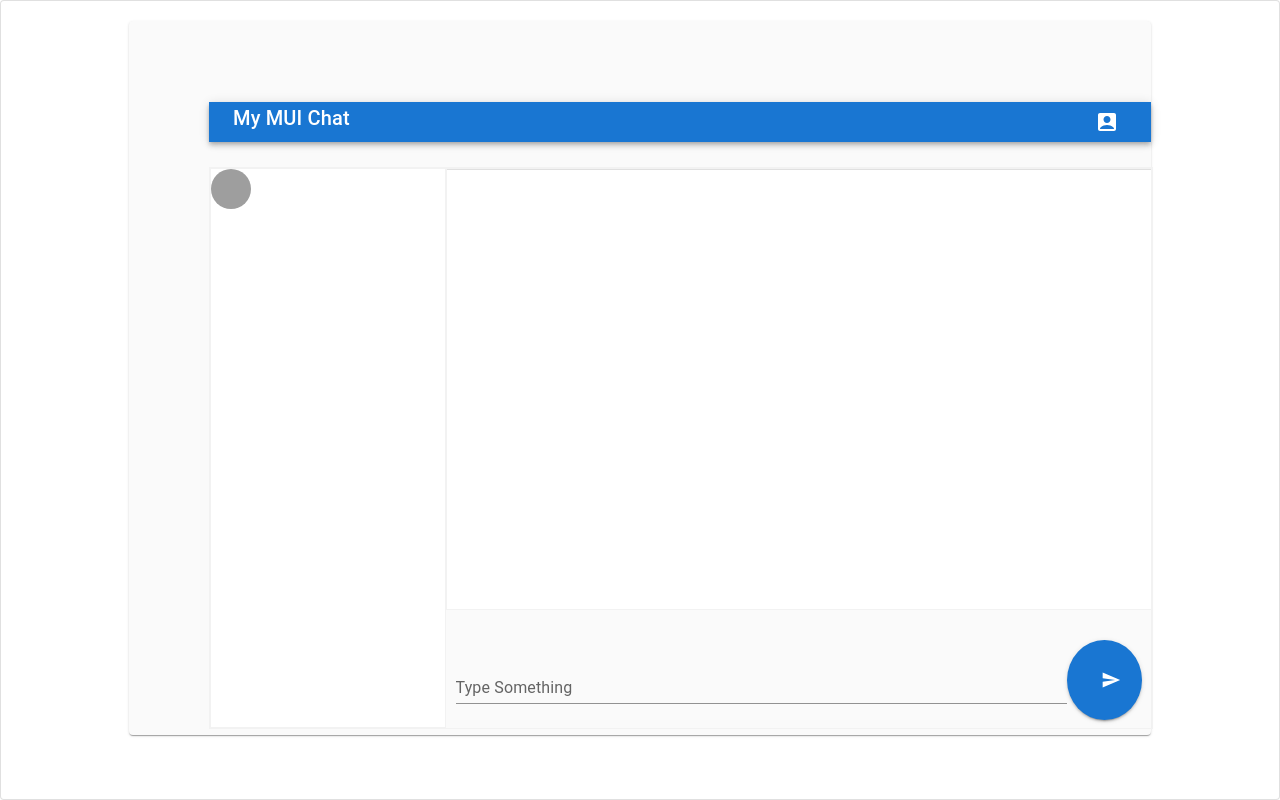
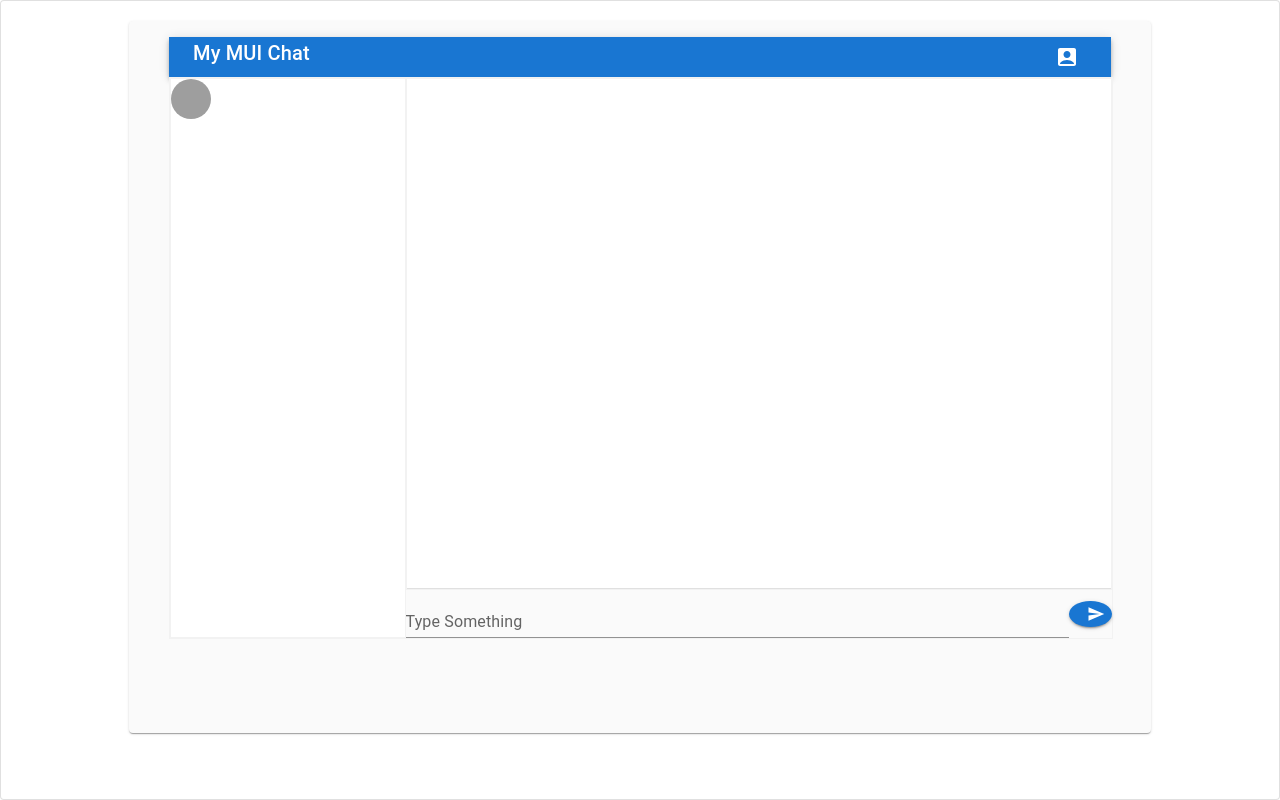
Before and after one commit to MAG1980/ReactJS_Base, a React (Create React App) app in the folder lesson3/: page / in a window 1280 px wide. Built offline with nearby package versions, Linux system fonts and the light colour scheme; grey boxes are pictures that could not be loaded.

Commit message:
Поправил вызуальное отображение формы

```diff
--- a/lesson3/src/App.js
+++ b/lesson3/src/App.js
@@ -3,7 +3,6 @@ import uniqid from "uniqid";
 import { React, useState, useEffect } from "react";
 import Message from "./Message";
 import { Layout } from "./Components/Layout";
-import { Header } from "./Components/Header";
 import { Avatar, Box, Paper, TextField, Divider, Button } from "@mui/material";
 import SendIcon from "@mui/icons-material/Send";
 
@@ -64,6 +63,7 @@ function App() {
           backgroundColor: "background.second",
           display: "flex",
           flexDirection: "column",
+          height: "85vh",
           p: 2,
         }}
       >
@@ -72,7 +72,6 @@ function App() {
             border: " 1px solid border",
           }}
         >
-          <Header />
           <Box
             sx={{
               border: " 1px solid",
@@ -92,11 +91,19 @@ function App() {
             >
               <Avatar alt="Cindy Baker" src="/static/images/avatar/3.jpg" />
             </Box>
-            <Box>
+            <Box
+              sx={{
+                display: "flex",
+                flexDirection: "column",
+              }}
+            >
               <Box
                 sx={{
+                  display: "flex",
+                  flexDirection: "column",
+                  justifyContent: "end",
+                  flexGrow: 1,
                   overflow: "hidden",
-                  height: "55vh",
                   border: " 1px solid",
                   borderColor: "border.myBorder",
                   backgroundColor: "background.main",
@@ -105,7 +112,7 @@ function App() {
                 <Box
                   sx={{
                     display: "flex",
-                    flexDirection: "column-reverse",
+                    flexDirection: "column",
                     alignItems: "start",
                   }}
                 >
@@ -119,8 +126,6 @@ function App() {
                 sx={{
                   display: "flex",
                   alignItems: "center",
-                  p: "10px",
-                  height: "15vh",
                 }}
               >
                 <TextField
@@ -134,13 +139,13 @@ function App() {
                   sx={{ width: "100%" }}
                 />
                 <Button
+                  size="small"
                   type="submit"
                   variant="contained"
                   endIcon={<SendIcon />}
                   sx={{
+                    minWidth: 20,
                     borderRadius: "50%",
-                    width: "10vh",
-                    height: "10vh",
                   }}
                 ></Button>
               </Box>
--- a/lesson3/src/Components/Layout.jsx
+++ b/lesson3/src/Components/Layout.jsx
@@ -1,17 +1,17 @@
 import { Paper, Box, Container } from '@mui/material';
+import { Header } from './Header'
 
 export const Layout = ( { children } ) => {
 	return (
 		<Box>
 			<Paper elevation={1}/>
 			<Container>
+				 <Header />
 				<Box sx={{
 					display: 'grid',
 					gridTemplateColumns: '1fr',
-					gridTemplateRows: '15% 1fr',
-					width: '100%',
-					alignItems: 'center',
-					p: 5
+					gridTemplateRows: '1fr',
+					alignItems: 'center'
 				}}>
 					{children}
 				</Box>
```
